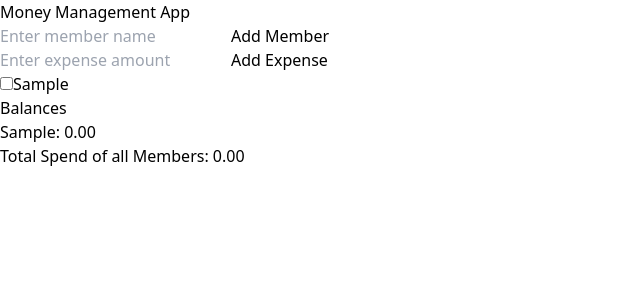
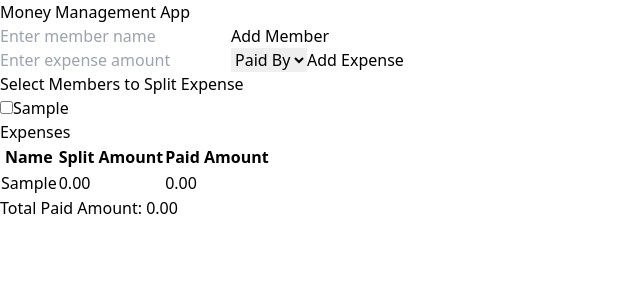
Before and after one commit to BhaveshBishnoi/money-management-equal-split-app, a React (Vite) app: page / in a window 1280 px wide. Both pictures are taken after typing "Sample" into the empty fields and a click on the button "Add Member". Shown: the top 300 px of the page, without its empty margins (0-640 px from the left). Built offline with nearby package versions, Linux system fonts and the light colour scheme.

Commit message:
Paid By Feature Added

```diff
--- a/src/App.tsx
+++ b/src/App.tsx
@@ -8,6 +8,7 @@ interface Member {
 interface Expense {
   amount: number;
   members: string[];
+  paidBy: string;
 }
 
 function App() {
@@ -15,6 +16,7 @@ function App() {
   const [expenses, setExpenses] = useState<Expense[]>([]);
   const [newMemberName, setNewMemberName] = useState('');
   const [newExpenseAmount, setNewExpenseAmount] = useState<number | ''>('');
+  const [paidBy, setPaidBy] = useState<string>('');
   const [selectedMembers, setSelectedMembers] = useState<string[]>([]);
 
   const addMember = () => {
@@ -25,10 +27,10 @@ function App() {
   };
 
   const addExpense = () => {
-    if (newExpenseAmount && selectedMembers.length > 0) {
+    if (newExpenseAmount && selectedMembers.length > 0 && paidBy) {
       const amount = Number(newExpenseAmount);
       const splitAmount = amount / selectedMembers.length;
-      setExpenses([...expenses, { amount, members: selectedMembers }]);
+      setExpenses([...expenses, { amount, members: selectedMembers, paidBy }]);
       setMembers(members.map(member =>
         selectedMembers.includes(member.name)
           ? { ...member, totalSpent: member.totalSpent + splitAmount }
@@ -36,6 +38,7 @@ function App() {
       ));
       setNewExpenseAmount('');
       setSelectedMembers([]);
+      setPaidBy('');
     }
   };
 
@@ -73,6 +76,16 @@ function App() {
           onChange={(e) => setNewExpenseAmount(e.target.value ? parseFloat(e.target.value) : '')}
           className="p-3 border border-gray-300 rounded-lg mb-2 sm:mb-0 sm:mr-2 w-full sm:w-3/4"
         />
+        <select
+          value={paidBy}
+          onChange={(e) => setPaidBy(e.target.value)}
+          className="p-3 border border-gray-300 rounded-lg mb-2 sm:mb-0 sm:mr-2 w-full sm:w-3/4"
+        >
+          <option value="">Paid By</option>
+          {members.map(member => (
+            <option key={member.name} value={member.name}>{member.name}</option>
+          ))}
+        </select>
         <button
           onClick={addExpense}
           className="text-sm text-nowrap p-3 bg-black text-white rounded-lg hover:bg-gray-800 transition w-full sm:w-auto"
@@ -80,33 +93,64 @@ function App() {
           Add Expense
         </button>
       </div>
-      <div className="mb-4">
+      <div className="mb-6">
+        <h2 className="text-xl font-semibold text-gray-700 mb-4">Select Members to Split Expense</h2>
+        <div className="p-3 mb-2 w-full">
           {members.map(member => (
-          <label key={member.name} className="block">
+            <div key={member.name} className="flex items-center mb-2">
               <input
                 type="checkbox"
+                id={member.name}
+                value={member.name}
                 checked={selectedMembers.includes(member.name)}
-              onChange={() => {
-                setSelectedMembers(selectedMembers.includes(member.name)
-                  ? selectedMembers.filter(name => name !== member.name)
-                  : [...selectedMembers, member.name]);
+                onChange={(e) => {
+                  const selected = e.target.checked
+                    ? [...selectedMembers, member.name]
+                    : selectedMembers.filter(name => name !== member.name);
+                  setSelectedMembers(selected);
                 }}
                 className="mr-2"
               />
-            {member.name}
-          </label>
+              <label htmlFor={member.name} className="text-gray-700">{member.name}</label>
+            </div>
           ))}
         </div>
-      <div>
-        <h2 className="text-xl font-semibold text-gray-700 mb-4">Balances</h2>
-        {equalizeExpenses().map(({ name, balance }) => (
-          <p key={name} className="text-gray-600">
-            {name}: {balance.toFixed(2)}
+      </div>
+      <div className="mt-6">
+        <h2 className="text-xl font-semibold text-gray-700 mb-4">Expenses</h2>
+        <table className="min-w-full border-collapse border border-gray-300">
+          <thead>
+            <tr>
+              <th className="border border-gray-300 p-2">Name</th>
+              <th className="border border-gray-300 p-2">Split Amount</th>
+              <th className="border border-gray-300 p-2">Paid Amount</th>
+            </tr>
+          </thead>
+          <tbody>
+            {members.map(member => (
+              <tr key={member.name}>
+                <td className="border border-gray-300 p-2">{member.name}</td>
+                <td className="border border-gray-300 p-2">
+                  {expenses.reduce((acc, expense) =>
+                    expense.members.includes(member.name)
+                      ? acc + (expense.amount / expense.members.length)
+                      : acc, 0).toFixed(2)}
+                </td>
+                <td className="border border-gray-300 p-2">
+                  {expenses.reduce((acc, expense) =>
+                    expense.paidBy === member.name
+                      ? acc + expense.amount
+                      : acc, 0).toFixed(2)}
+                </td>
+              </tr>
+            ))}
+          </tbody>
+        </table>
+        <div className="mt-4">
+          <p className="font-bold text-gray-800">
+            Total Paid Amount: {expenses.reduce((acc, expense) => acc + expense.amount, 0).toFixed(2)}
           </p>
-        ))}
-        <p className="font-bold text-gray-800 mt-4">
-          Total Spend of all Members: {members.reduce((acc, member) => acc + member.totalSpent, 0).toFixed(2)}
-        </p>
+        </div>
       </div>
     </div>
   );
```
Lines whose indentation alone changed are shown as unchanged.
